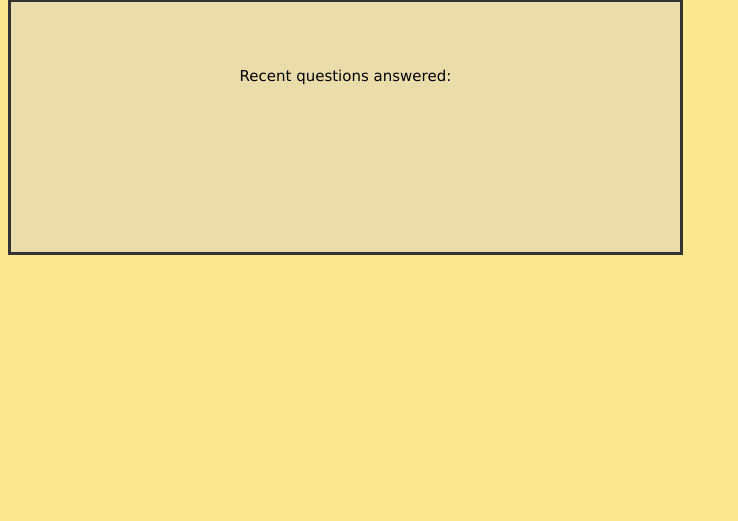
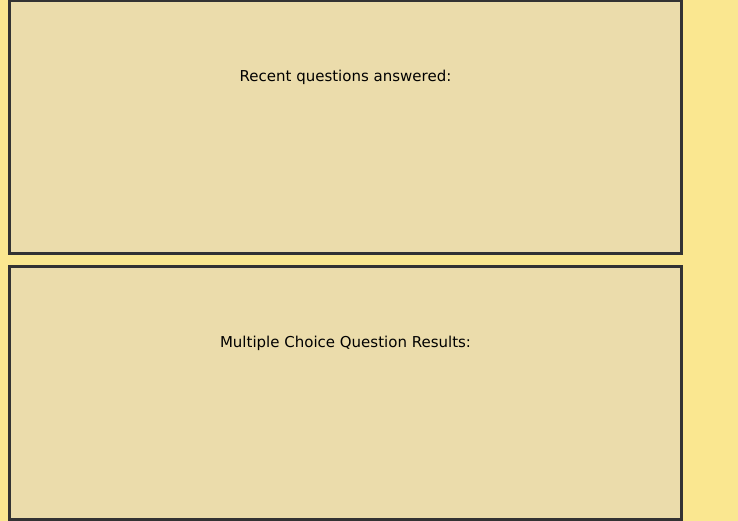
Before and after one commit to tuck-ab/cs261-coursework, a Flask app: page /meeting/host in a window 1280 px wide. Shown: the part 987-1508 px from the top of the page, without its empty margins (0-738 px from the left). Before the commit the page ends 1242 px from the top, so only its background shows below. Run offline with Flask 2, Linux system fonts and the light colour scheme; some libraries are stand-ins or nearby versions.

Commit message:
Can now see answers to multiple choice questions in bar chart

```diff
--- a/main.py
+++ b/main.py
@@ -158,6 +158,7 @@ def create_meeting():
         new_meeting.title = title
 
         db_conn.insert_meeting(new_meeting.host_token, token, title)
+        print("done with meeting setup")
 
         ## -- Send the response with token
         resp = make_response(redirect(url_for("host_page")))
@@ -222,6 +223,8 @@ def host_connect(data):
     meeting.set_host(new_host)
     join_room(new_host.get_room())
     join_room(meeting.host_room)
+
+    print(meeting.code)
 
     emit("meeting_details", {"meeting_code":meeting.code})
     emit("template_update", meeting.get_template().getJSON())
@@ -308,6 +311,8 @@ def mult_choice_response(data):
 
     #------ emit back to host here
     #------ host needs to be emitted the question (question["question"]) and the result (results_frequency)
+
+    emit("mult_choice_response", {"question":question["question"], "results": results_frequency}, room=meeting.host_room)
 
 
 @socketio.on("question_response")
--- a/static/classes/hostQuestions.js
+++ b/static/classes/hostQuestions.js
@@ -15,6 +15,7 @@ class HostQuestions{
             loopString = `<p>` + this.template.questions[i].question + `</p>`;
             if (this.template.questions[i].type === "normal") {
                 loopString += `<input type="text" id="question_` + i.toString() + `">`;
+                loopString += `<input type="button" onclick="sendQuestionAnswer(` + i.toString() + `)" value="Send"><br>`;
             } else {
                 var choices = this.template.questions[i].choice_list
                 for (var j = 0; j < choices.length; j++) {
@@ -22,7 +23,6 @@ class HostQuestions{
                     loopString += `<input type="button" onclick="sendMultChoiceAns(` + i.toString() + `,` + j.toString() + `)" value=` + choices[j] + `><br>`;
                 }
             }
-            loopString += `<input type="button" onclick="sendQuestionAnswer(` + i.toString() + `)" value="Send"><br>`;
 
 
             outString += loopString;
--- /dev/null
+++ b/static/classes/multChoiceQuestionDisplay.js
@@ -0,0 +1,62 @@
+class MultChoiceQuestionDisplay {
+    constructor() {
+        this.questions = []
+    }
+
+    getHTMLString() {
+        var HTMLString = "";
+
+        for (var i = 0; i < this.questions.length; i++) {
+            HTMLString += `<p>` + this.questions[i]["question"] + `</p><div id="multquestion` + i.toString() + `"></div><br>`
+        }
+        return HTMLString;
+    }
+
+    display(node) {
+        node.innerHTML = this.getHTMLString();
+        var data;
+
+        for (var i = 0; i < this.questions.length; i++) {
+            data = [{
+                x: this.getOptions(i),
+                y: this.getFrequencies(i),
+                type: "bar"
+            }];
+            console.log("plotting");
+            console.log("data");
+            Plotly.newPlot("multquestion" + i.toString(), data)
+        }
+    }
+
+    getOptions(id) {
+        var outList = [];
+        var optionsList = this.questions[id]["results"]
+        console.log("optionslist:")
+        console.log(optionsList)
+        for (var i = 0; i < optionsList.length; i++) {
+            outList.push(optionsList[i][0]);
+        }
+        console.log(outList)
+        return outList
+    }
+
+    getFrequencies(id) {
+        var outList = [];
+        var optionsList = this.questions[id]["results"]
+        for (var i = 0; i < optionsList.length; i++) {
+            outList.push(optionsList[i][1]);
+        }
+        console.log(outList)
+        return outList
+    }
+
+    updateQuestion(data) {
+        for (var i = 0; i < this.questions.length; i++) {
+            if (this.questions[i]["question"] == data["question"]) {
+                this.questions[i]["results"] = data["results"];
+                return;
+            }
+        }
+        this.questions.push(data)
+    }
+}
--- a/static/scripts/host.js
+++ b/static/scripts/host.js
@@ -2,6 +2,7 @@ var questionTemplate = new QuestionTemplate();
 var errorDisplay = new ErrorDisplay();
 var feedbackDisplay = new FeedbackDisplay();
 var questionAnswerDisplay = new QuestionAnswerDisplay();
+var multChoiceQuestionDisplay = new MultChoiceQuestionDisplay();
 
 function getCookie(name) {
     const value =  `; ${document.cookie}`;
@@ -23,9 +24,8 @@ socket.on("template_update", function(data) {
 });
 
 socket.on("connection_response", function(data) {
-    if (data == "connected") {
-        socket.emit("connect_as_host", {"cookie" : getCookie("meeting_token")});
-    }
+    socket.emit("connect_as_host", {"cookie" : getCookie("meeting_token")});
+    console.log("sending connect");
 });
 
 socket.on("meeting_ended", function(data) {
@@ -63,6 +63,12 @@ socket.on("emoji_response", function(data) {
     document.getElementById("emojisentimentScore").innerHTML = data["emoji_score"];
 });
 
+socket.on("mult_choice_response", function(data) {
+    multChoiceQuestionDisplay.updateQuestion(data);
+    console.log(data);
+    multChoiceQuestionDisplay.display(document.getElementById("multChoiceAnswerDisplay"));
+});
+
 socket.on("error_response", function(data) {
     errorDisplay.addError(data["error"]);
     errorDisplay.displayErrors(document.getElementById("errorFeedbackDisplay"));
--- a/templates/host.html
+++ b/templates/host.html
@@ -3,6 +3,7 @@
     <head>
         <script src="https://cdn.socket.io/3.1.1/socket.io.min.js"></script>
         <script src="{{ url_for('static', filename='scripts/socketConnection.js') }}"></script>
+        <script src="https://cdn.plot.ly/plotly-latest.min.js"></script>
 
         <script src="{{ url_for('static', filename='classes/question.js') }}"></script>
         <script src="{{ url_for('static', filename='classes/questionTemplate.js') }}"></script>
@@ -10,6 +11,7 @@
         <script src="{{ url_for('static', filename='classes/errorDisplay.js') }}"></script>
         <script src="{{ url_for('static', filename='classes/feedbackDisplay.js') }}"></script>
         <script src="{{ url_for('static', filename='classes/questionAnswerDisplay.js') }}"></script>
+        <script src="{{ url_for('static', filename='classes/multChoiceQuestionDisplay.js') }}"></script>
 
         <script src="{{ url_for('static', filename='scripts/makeQuestionPopup.js') }}"></script>
         <script src="{{ url_for('static', filename='scripts/host.js') }}"></script>
@@ -72,6 +74,11 @@
             </div>
         </div>
 
+        <div class="containers">
+            <p>Multiple Choice Question Results:</p>
+            <div id="multChoiceAnswerDisplay"></div>
+        </div>
+
         <div id="templateDisplay">
             <p>Current template:</p>
             <div id="currentTemplate">
```
